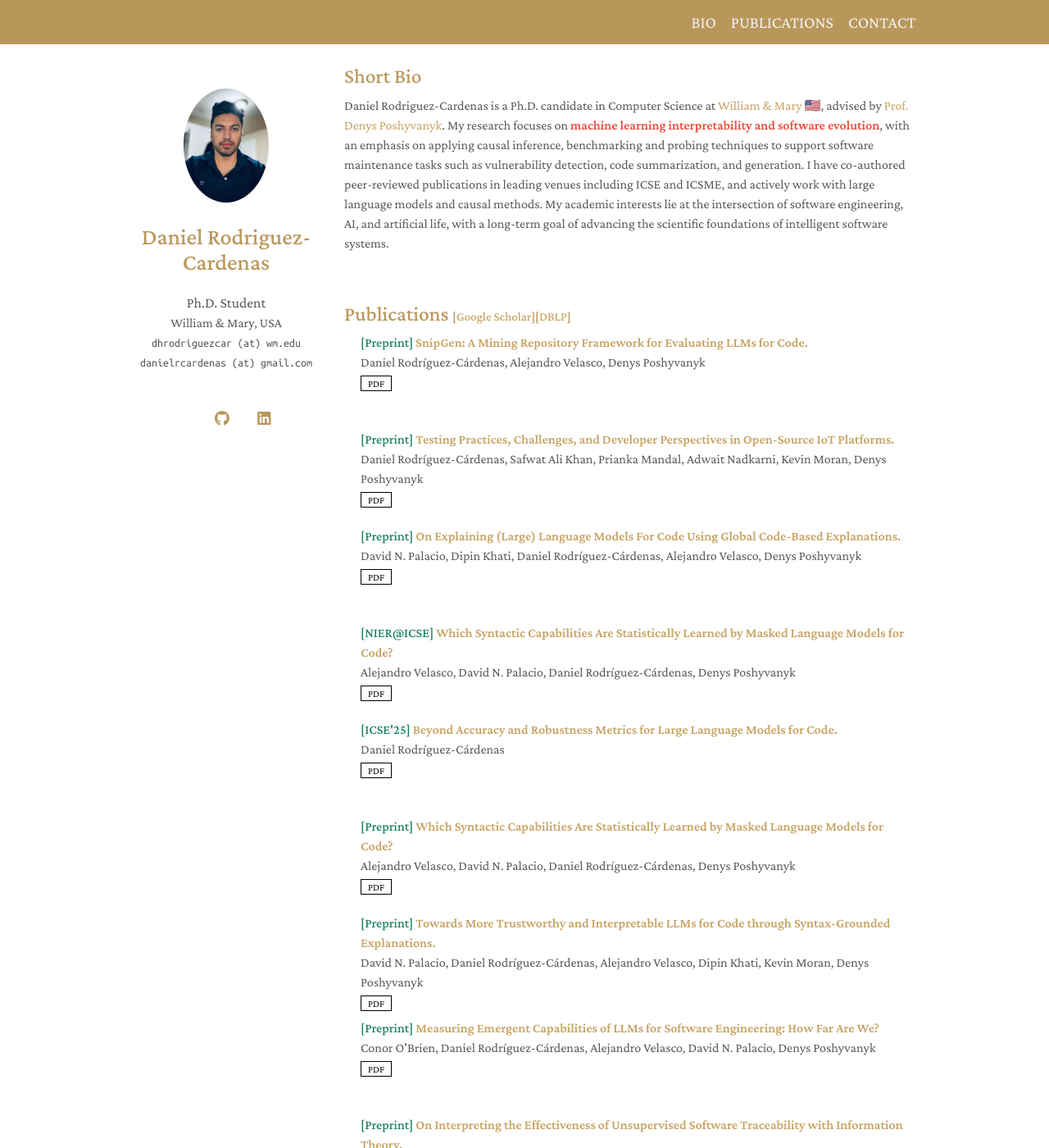
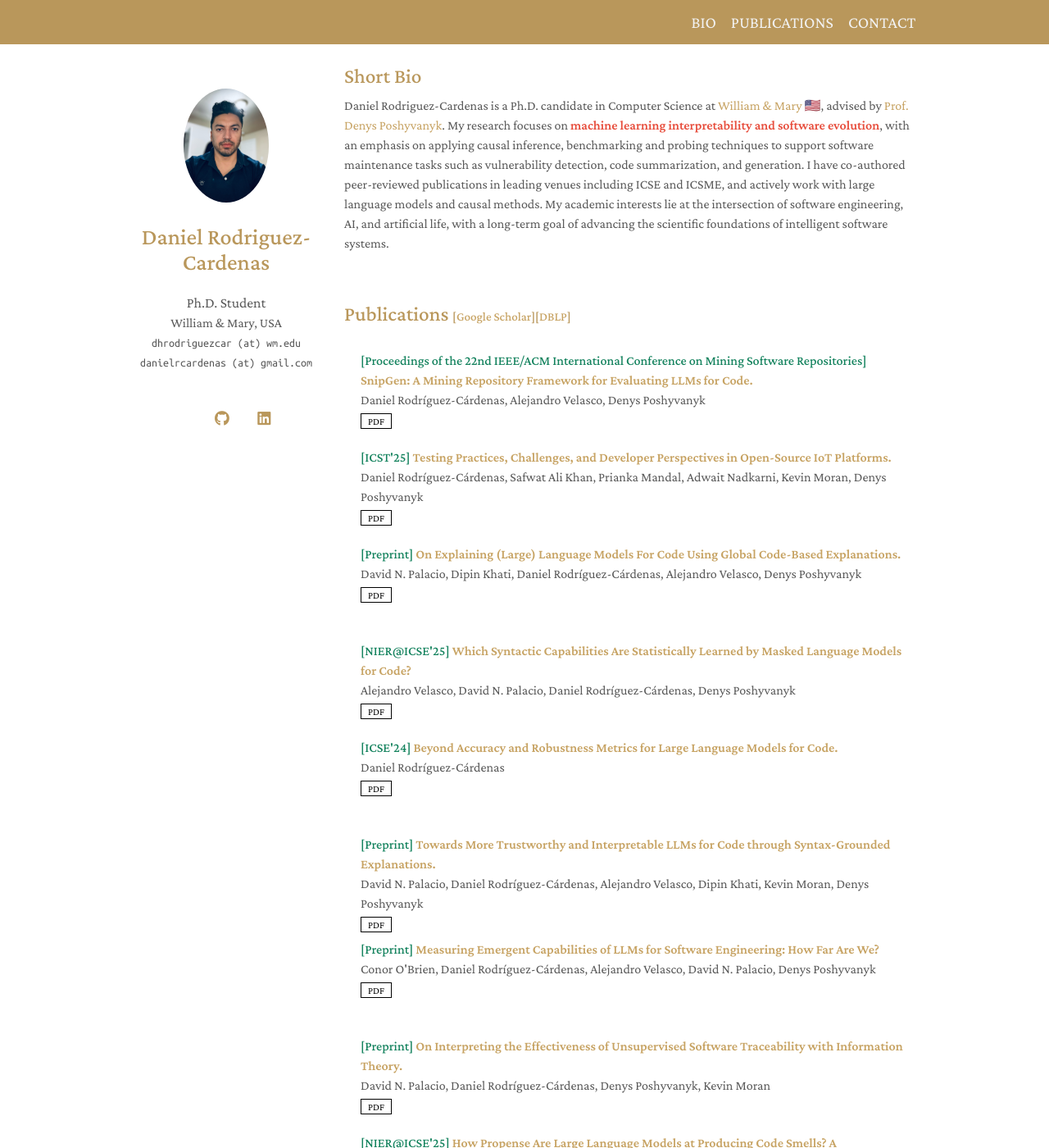
Before and after one commit to danielrcardenas/danielrcardenas.github.io, a Jekyll site: the page built from index.md, in a window 1280 px wide and 1400 px high. Shown: the whole window at 82% size. Built offline with Jekyll 4.4.1, drawn with Linux system fonts in a browser that asks for light colours; a style sheet for code colours, icons or effects is not loaded.

Commit message:
updating publications

```diff
--- a/_data/publications.yml
+++ b/_data/publications.yml
@@ -2,16 +2,16 @@
   - title: 'SnipGen: A Mining Repository Framework for Evaluating LLMs for Code.'
     authors: Daniel Rodríguez-Cárdenas, Alejandro Velasco, Denys Poshyvanyk
     year: 2025
-    journal: CoRR
-    conference_short: Preprint
+    journal: MSR'25
+    conference_short: Proceedings of the 22nd IEEE/ACM International Conference on Mining Software Repositories
     pdf: https://doi.org/10.48550/arXiv.2502.07046
   - title: Testing Practices, Challenges, and Developer Perspectives in Open-Source
       IoT Platforms.
     authors: Daniel Rodríguez-Cárdenas, Safwat Ali Khan, Prianka Mandal, Adwait Nadkarni,
       Kevin Moran, Denys Poshyvanyk
     year: 2025
-    journal: CoRR
-    conference_short: Preprint
+    journal: Proceedings of the 18thIEEE International Conference on Software Testing, Verification and Validation
+    conference_short: ICST'25
     pdf: https://doi.org/10.48550/arXiv.2502.07257
   - title: On Explaining (Large) Language Models For Code Using Global Code-Based Explanations.
     authors: David N. Palacio, Dipin Khati, Daniel Rodríguez-Cárdenas, Alejandro Velasco,
@@ -24,22 +24,15 @@
       Models for Code?
     authors: Alejandro Velasco, David N. Palacio, Daniel Rodríguez-Cárdenas, Denys Poshyvanyk
     year: 2024
-    journal: None
-    conference_short: NIER@ICSE
+    journal: Proceedings of the 46th IEEE/ACM International Conference on Software Engineering
+    conference_short: NIER@ICSE'25
     pdf: https://doi.org/10.1145/3639476.3639768
   - title: Beyond Accuracy and Robustness Metrics for Large Language Models for Code.
     authors: Daniel Rodríguez-Cárdenas
     year: 2024
     journal: None
-    conference_short: ICSE'25
+    conference_short: ICSE'24
     pdf: https://doi.org/10.1145/3639478.3639792
-  - title: Which Syntactic Capabilities Are Statistically Learned by Masked Language
-      Models for Code?
-    authors: Alejandro Velasco, David N. Palacio, Daniel Rodríguez-Cárdenas, Denys Poshyvanyk
-    year: 2024
-    journal: CoRR
-    conference_short: Preprint
-    pdf: https://doi.org/10.48550/arXiv.2401.01512
   - title: Towards More Trustworthy and Interpretable LLMs for Code through Syntax-Grounded
       Explanations.
     authors: David N. Palacio, Daniel Rodríguez-Cárdenas, Alejandro Velasco, Dipin Khati,
@@ -68,8 +61,8 @@
     authors: Alejandro Velasco, Daniel Rodríguez-Cárdenas, David N. Palacio, Luftar
       Rahman Alif, Denys Poshyvanyk
     year: 2024
-    journal: CoRR
-    conference_short: Preprint
+    journal: Proceedings of the 47th IEEE/ACM International Conference on Software Engineering
+    conference_short: NIER@ICSE'25
     pdf: https://doi.org/10.48550/arXiv.2412.18989
   - title: Benchmarking Causal Study to Interpret Large Language Models for Source Code.
     authors: Daniel Rodríguez-Cárdenas, David N. Palacio, Dipin Khati, Henry Burke,
--- a/_includes/publications.md
+++ b/_includes/publications.md
@@ -55,13 +55,9 @@
 
 
 
-
-
+<h2 style="margin: 60px 0px 10px;">Publications <temp style="font-size:15px;">[</temp><a href="https://scholar.google.com/citations?user=4DbuyrgAAAAJ&hl=en" target="_blank" style="font-size:15px;">Google Scholar</a><temp style="font-size:15px;">]</temp><temp style="font-size:15px;">[</temp><a href="https://dblp.org/pid/222/6222.html" target="_blank" style="font-size:15px;">DBLP</a><temp style="font-size:15px;">]</temp></h2>
 <div class="publications">
 <ol class="bibliography">
-
-<h2 style="margin: 60px 0px 10px;">Publications <temp style="font-size:15px;">[</temp><a href="https://scholar.google.com/citations?user=4DbuyrgAAAAJ&hl=en" target="_blank" style="font-size:15px;">Google Scholar</a><temp style="font-size:15px;">]</temp><temp style="font-size:15px;">[</temp><a href="https://dblp.org/pid/222/6222.html" target="_blank" style="font-size:15px;">DBLP</a><temp style="font-size:15px;">]</temp></h2>
-
 {% for link in site.data.publications.main %}
 <li>
 <div class="pub-row">
```
Also changed, not shown: google_scholar_crawler/publications.yml (+8 -8 lines).
